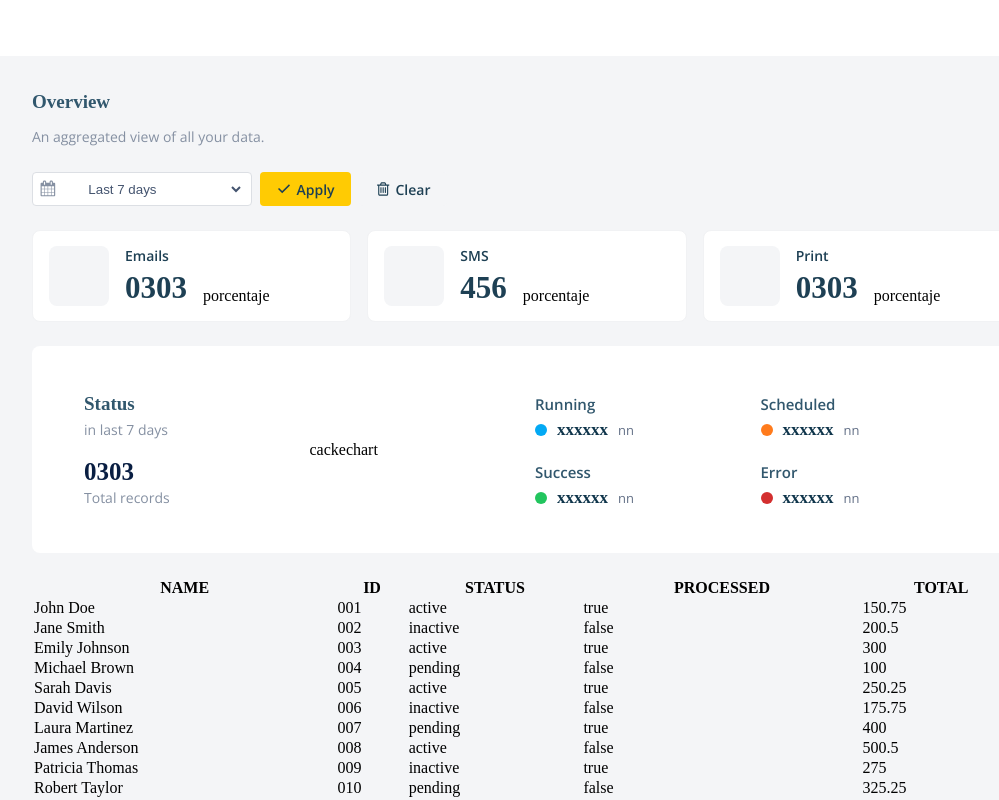
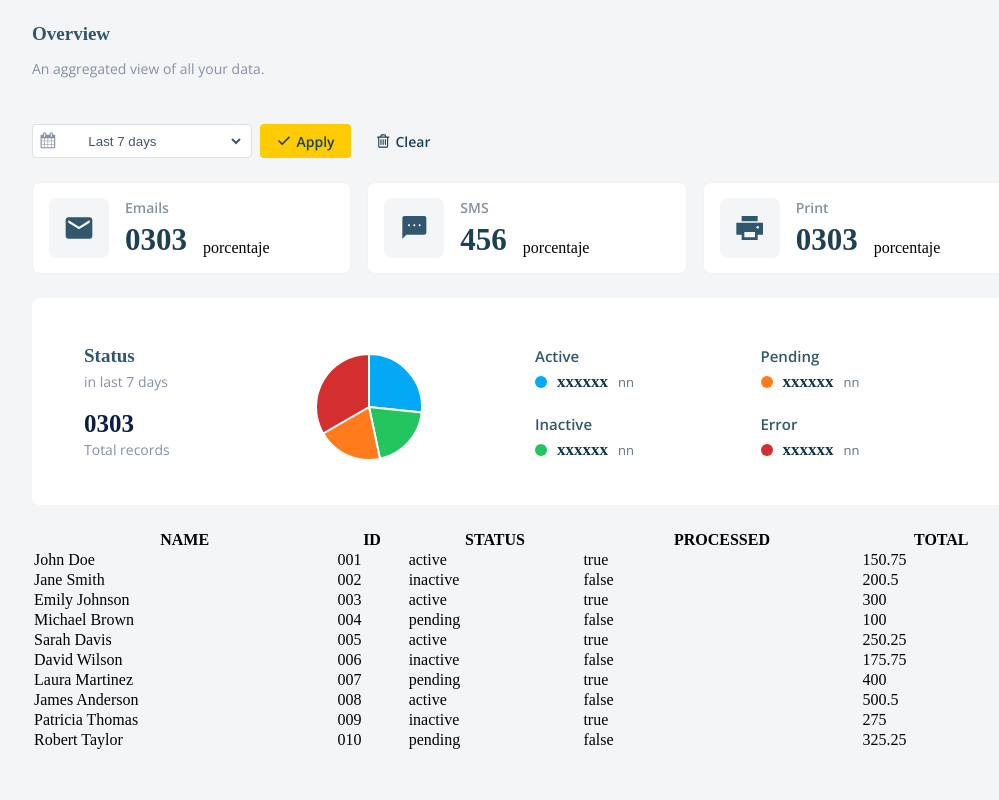
Before and after one commit to ctupac999/Graphics-html-css-js, a plain HTML site: page pages/index.html in a window 1280 px wide. Shown: the whole page, without its empty margins (113-1112 px from the left). Drawn offline with nearby package versions, Linux system fonts and the light colour scheme.

Commit message:
cackechart ok

```diff
--- a/components/counters.css
+++ b/components/counters.css
@@ -1,4 +1,3 @@
-
 #counters {
     height: 92px;
     flex-direction: row;
@@ -32,7 +31,6 @@
     height: 60px;
     justify-content: space-between;
     font-weight: 600;
-    color: var(--quaternary-color);
 }
 
 #emails svg,
@@ -44,7 +42,7 @@
 }
 
 #emails svg {
-    background: url(../email.svg);
+    background: url(../assets/email.svg);
     background-size: auto;
     background-repeat: no-repeat;
     background-position: center;
@@ -52,7 +50,7 @@
 }
 
 #sms svg {
-    background: url(../sms.svg);
+    background: url(../assets/sms.svg);
     background-size: auto;
     background-repeat: no-repeat;
     background-position: center;
@@ -61,7 +59,7 @@
 }
 
 #print svg {
-    background: url(../print.svg);
+    background: url(../assets/print.svg);
     background-size: auto;
     background-repeat: no-repeat;
     background-position: center;
@@ -71,4 +69,5 @@
 #counters .number{
     font-family: var(--font-primary);
     font-size: 31px;
+    color: var(--quaternary-color);
 }
--- a/components/heading.css
+++ b/components/heading.css
@@ -1,6 +1,6 @@
 #heading {
+    height: 100px;
     width: 990px;
-    flex-direction: column;
 }
 
 h3 {
--- a/components/indicators.css
+++ b/components/indicators.css
@@ -51,15 +51,15 @@
     font-weight: 400;
 }
 
-#running {
+#active {
     background-color: var(--chart-color4);
 }
 
-#success {
+#inactive {
     background-color: var(--chart-color3);
 }
 
-#scheduled {
+#pending {
     background-color: var(--chart-color2);
 }
 
--- /dev/null
+++ b/pages/cackechart.js
@@ -0,0 +1,56 @@
+// Ruta al archivo JSON
+const dataUrl = '../data/data.json';
+
+// Función para cargar los datos JSON
+async function loadData(url) {
+    const response = await fetch(url);
+    if (!response.ok) {
+        throw new Error('Network response was not ok ' + response.statusText);
+    }
+    return response.json();
+}
+
+// Función principal
+async function main() {
+    try {
+        const data = await loadData(dataUrl);
+
+        // Contadores para los estados y processed false
+        const counts = {
+            active: 0,
+            inactive: 0,
+            pending: 0,
+            notProcessed: 0
+        };
+
+        // Contar los estados y processed false
+        data.forEach(item => {
+            if (item.STATUS === 'active') counts.active++;
+            if (item.STATUS === 'inactive') counts.inactive++;
+            if (item.STATUS === 'pending') counts.pending++;
+            if (!item.PROCESSED) counts.notProcessed++;
+        });
+
+
+        // Crear el gráfico combinado
+        const ctxCombined = document.getElementById('combinedChart').getContext('2d');
+        const combinedChart = new Chart(ctxCombined, {
+            type: 'pie',
+            data: {
+                datasets: [{
+                    label: 'Status y Not Processed',
+                    data: [counts.active, counts.inactive, counts.pending, counts.notProcessed],
+                    backgroundColor: ['#03A9F4', '#22C55E', '#FF7B1C', '#D32F2F']
+                }]
+            },
+            options: {
+                responsive: true,
+            }
+        });
+    } catch (error) {
+        console.error('Error loading or processing data:', error);
+    }
+}
+
+// Ejecutar la función principal
+main();
--- a/pages/index.html
+++ b/pages/index.html
@@ -5,12 +5,11 @@
     <meta charset="UTF-8">
     <meta name="viewport" content="width=device-width, initial-scale=1.0">
     <link rel="stylesheet" href="../components/main.css">
+    <script src="https://cdn.jsdelivr.net/npm/chart.js"></script>
     <title>Prueba tecnica</title>
 </head>
 
 <body>
-    <header>
-    </header>
     <main>
         <section id="heading">
             <h3>Overview</h3>
@@ -70,32 +69,31 @@
                 </span>
             </article>
             <article id="cackechart">
-                cackechart
-            </article>
+                <canvas id="combinedChart" width="400" height="400"></canvas>            </article>
             <article class="subStatus"  >
                 <span>
-                    <h3>Running</h3>
+                    <h3>Active</h3>
                     <div>
-                        <button id="running"></button>
-                        <h4>xxxxxx</h4>
+                        <button id="active"></button>
+                        <h4 class="data-indicator" id="activeIndicator">xxxxxx</h4>
                         <h5>nn</h5>
                     </div>
                 </span>
                 <span>
-                    <h3>Success</h3>
+                    <h3>Inactive</h3>
                     <div>
-                        <button id="success"></button>
-                        <h4>xxxxxx</h4>
+                        <button id="inactive"></button>
+                        <h4 class="data-indicator" id="inactiveIndicator">xxxxxx</h4>
                         <h5>nn</h5>
                     </div>
                 </span>
             </article>
             <article class="subStatus">
                 <span>
-                    <h3>Scheduled</h3>
+                    <h3>Pending</h3>
                     <div>
-                        <button id="scheduled"></button>
-                        <h4>xxxxxx</h4>
+                        <button id="pending"></button>
+                        <h4 class="data-indicator" id="pendingIndicator">xxxxxx</h4>
                         <h5>nn</h5>
                     </div>
                 </span>
@@ -103,7 +101,7 @@
                     <h3>Error</h3>
                     <div>
                         <button id="error"></button>
-                        <h4>xxxxxx</h4>
+                        <h4 class="data-indicator" id="notProcessedIndicator">xxxxxx</h4>
                         <h5>nn</h5>
                     </div>
                 </span>
@@ -126,6 +124,9 @@
         </section>
     </main>
     <script src="table.js"></script>
+    <script src="cackechart.js"></script>
+    <script src="indicators.js"></script>
+
 
 </body>
 
```
Also changed, not shown: pages/indicators.js (added).
